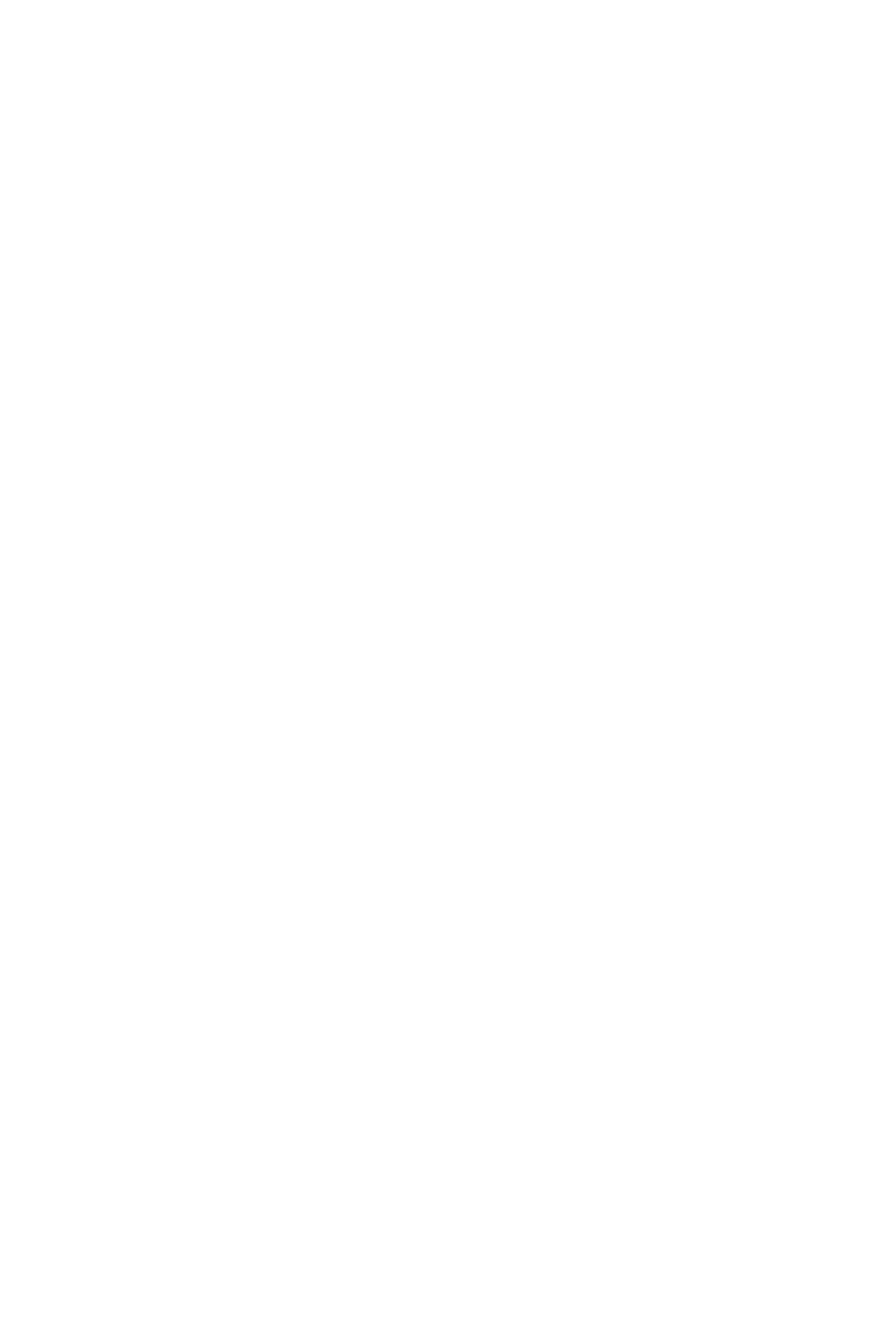
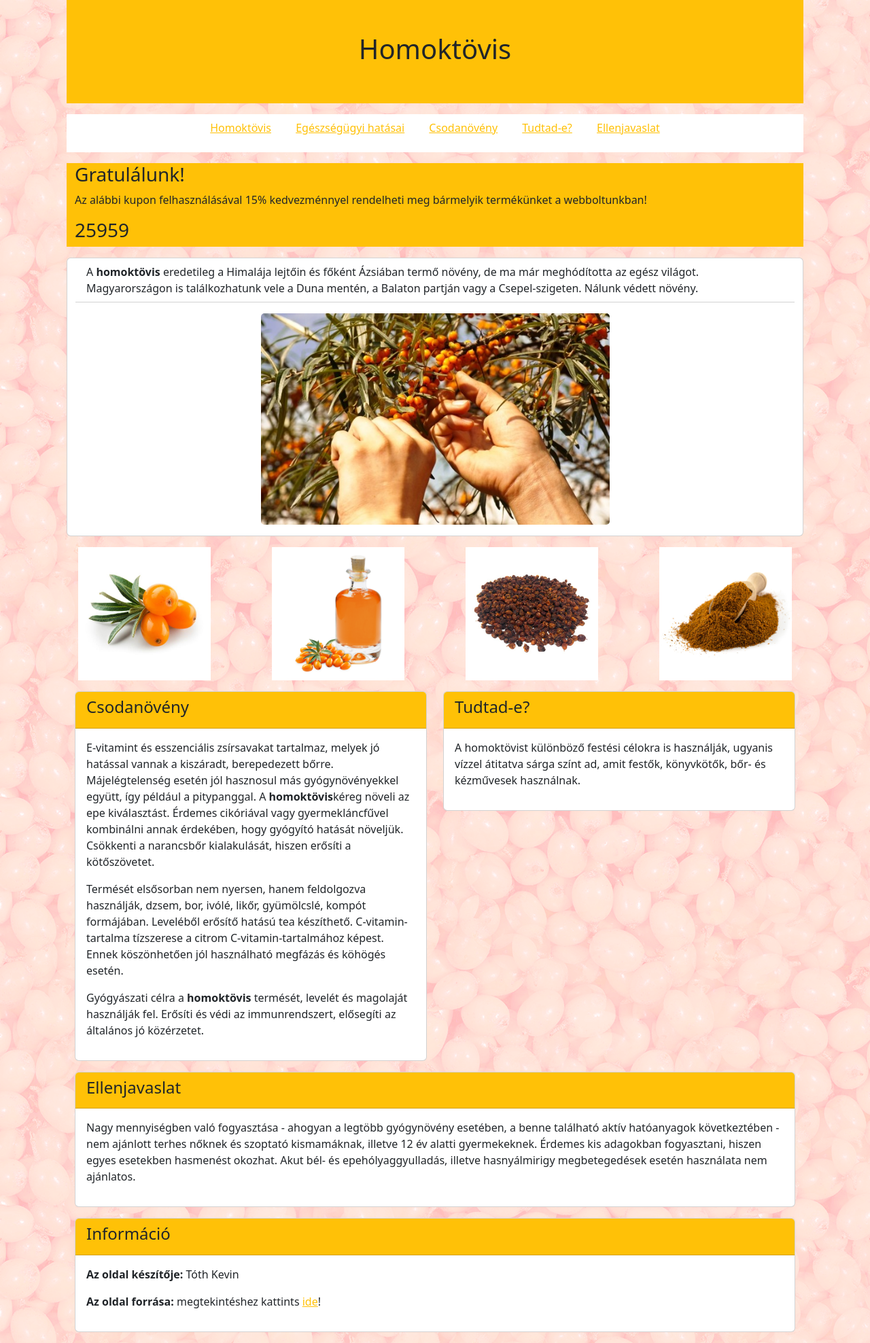
Before and after one commit to Toccskefir/TothKevin_Homoktovis, a website built with Vite: page index.html in a window 1280 px wide. Shown: the whole page at 68% size. Before the commit the page ends 800 px from the top, so only its background shows below. Built offline with nearby package versions, Linux system fonts and the light colour scheme.

Commit message:
Html és Css kód

```diff
--- a/index.html
+++ b/index.html
@@ -1,5 +1,5 @@
 <!doctype html>
-<html lang="en">
+<html lang="hu">
   <head>
     <meta charset="UTF-8" />
     <link rel="icon" type="image/svg+xml" href="/vite.svg" />
@@ -8,7 +8,105 @@
     <title>Homoktövis</title>
   </head>
   <body>
-    <div id="app"></div>
+    <div id="App" class="container">
+      <div class="row bg-warning text-center p-5 mb-3 mx-3">
+        <h1>Homoktövis</h1>
+      </div>
+
+      <div class="row bg-white text-center m-3">
+        <ul class="text-center p-2">
+          <li><a href="index.html" class="text-warning p-3">Homoktövis</a></li>
+          <li><a href="hatas.html" class="text-warning p-3">Egészségügyi hatásai</a></li>
+          <li><a href="#csodanoveny" class="text-warning p-3">Csodanövény</a></li>
+          <li><a href="#tudtae" class="text-warning p-3">Tudtad-e?</a></li>
+          <li><a href="#ellenjavaslat" class="text-warning p-3">Ellenjavaslat</a></li>
+        </ul>
+      </div>
+
+      <div class="row bg-warning m-3">
+          <h3>Gratulálunk!</h3>
+          <p>Az alábbi kupon felhasználásával 15% kedvezménnyel rendelheti meg bármelyik termékünket a webboltunkban!</p>
+          <h3>25959</h3>
+      </div>
+
+      <div class="row m-3">
+        <div class="card">
+          <div class="card-header bg-white">
+            A <b>homoktövis</b> eredetileg a Himalája lejtőin és főként Ázsiában termő növény, de ma már meghódította az egész világot. Magyarországon is találkozhatunk vele a Duna mentén, a Balaton partján vagy a Csepel-szigeten. Nálunk védett növény.
+          </div>
+          <div class="card-body">
+            <img src="images/bokor.jpg" alt="Homoktövis Bokor" class="mx-auto d-block card-img w-50">
+          </div>
+        </div>
+      </div>
+
+      <div class="row">
+        <div class="col-md-3">
+          <img class="w-75 mx-auto d-block" src="images/homoktovis_bogyos.jpg" alt="Homoktövis bogyó">
+        </div>
+        <div class="col-md-3">
+          <img class="w-75 mx-auto d-block" src="images/homoktovis_parlat.png" alt="Homoktövis párlat">
+        </div>
+        <div class="col-md-3">
+          <img class="w-75 mx-auto d-block" src="images/homoktovis_szaritottbogyo.jpg" alt="Homoktövis szárítottbogyó">
+        </div>
+        <div class="col-md-3">
+          <img class="w-75 mx-auto d-block" src="images/homoktovis_szaritottorlemeny.jpg" alt="Homoktövis örlemény">
+        </div>
+      </div>
+
+      <div class="row m-3">
+        <div class="col-md-6">
+          <div class="card" id="csodanoveny">
+            <div class="card-header bg-warning">
+              <h4>Csodanövény</h4>
+            </div>
+            <div class="card-body">
+              <p>E-vitamint és esszenciális zsírsavakat tartalmaz, melyek jó hatással vannak a kiszáradt, berepedezett bőrre. Májelégtelenség esetén jól hasznosul más gyógynövényekkel együtt, így például a pitypanggal. A <b>homoktövis</b>kéreg növeli az epe kiválasztást. Érdemes cikóriával vagy gyermekláncfűvel kombinálni annak érdekében, hogy gyógyító hatását növeljük. Csökkenti a narancsbőr kialakulását, hiszen erősíti a kötőszövetet.</p>
+              <p>Termését elsősorban nem nyersen, hanem feldolgozva használják, dzsem, bor, ivólé, likőr, gyümölcslé, kompót formájában. Leveléből erősítő hatású tea készíthető. C-vitamin-tartalma tízszerese a citrom C-vitamin-tartalmához képest. Ennek köszönhetően jól használható megfázás és köhögés esetén.</p>
+              <p>Gyógyászati célra a <b>homoktövis</b> termését, levelét és magolaját használják fel. Erősíti és védi az immunrendszert, elősegíti az általános jó közérzetet.</p>
+            </div>
+          </div>
+        </div>
+        <div class="col-md-6">
+          <div class="card" id="tudtae">
+            <div class="card-header bg-warning">
+              <h4>Tudtad-e?</h4>
+            </div>
+            <div class="card-body">
+              <p>A homoktövist különböző festési célokra is használják, ugyanis vízzel átitatva sárga színt ad, amit festők, könyvkötők, bőr- és kézművesek használnak.</p>
+            </div>
+          </div>
+        </div>
+      </div>
+
+      <div class="row m-3">
+        <div class="col">
+          <div class="card" id="ellenjavaslat">
+            <div class="card-header bg-warning">
+              <h4>Ellenjavaslat</h4>
+            </div>
+            <div class="card-body">
+              <p>Nagy mennyiségben való fogyasztása - ahogyan a legtöbb gyógynövény esetében, a benne található aktív hatóanyagok következtében - nem ajánlott terhes nőknek és szoptató kismamáknak, illetve 12 év alatti gyermekeknek. Érdemes kis adagokban fogyasztani, hiszen egyes esetekben hasmenést okozhat. Akut bél- és epehólyaggyulladás, illetve hasnyálmirigy megbetegedések esetén használata nem ajánlatos.</p>
+            </div>
+          </div>
+        </div>
+      </div>
+
+      <div class="row m-3">
+        <div class="col">
+          <div class="card">
+            <div class="card-header bg-warning">
+              <h4>Információ</h4>
+            </div>
+            <div class="card-body">
+              <p><b>Az oldal készítője:</b> Tóth Kevin</p>
+              <p><b>Az oldal forrása:</b> megtekintéshez kattints <a class="text-warning" href="http://www.hazipatika.com/eletmod/termeszetes_gyogymodok/cikkek/homoktovis_a_csodanoveny/20121212113454" target="_blank">ide</a>!</p>
+            </div>
+          </div>
+        </div>
+      </div>
+    </div>
     <script type="module" src="/main.js"></script>
   </body>
 </html>
--- a/style.css
+++ b/style.css
@@ -0,0 +1,6 @@
+body {
+    background-image: url(images/hatter.png);
+}
+li {
+    display: inline;
+}
```
Also changed, not shown: hatas.html (added, +60 -0 lines).
